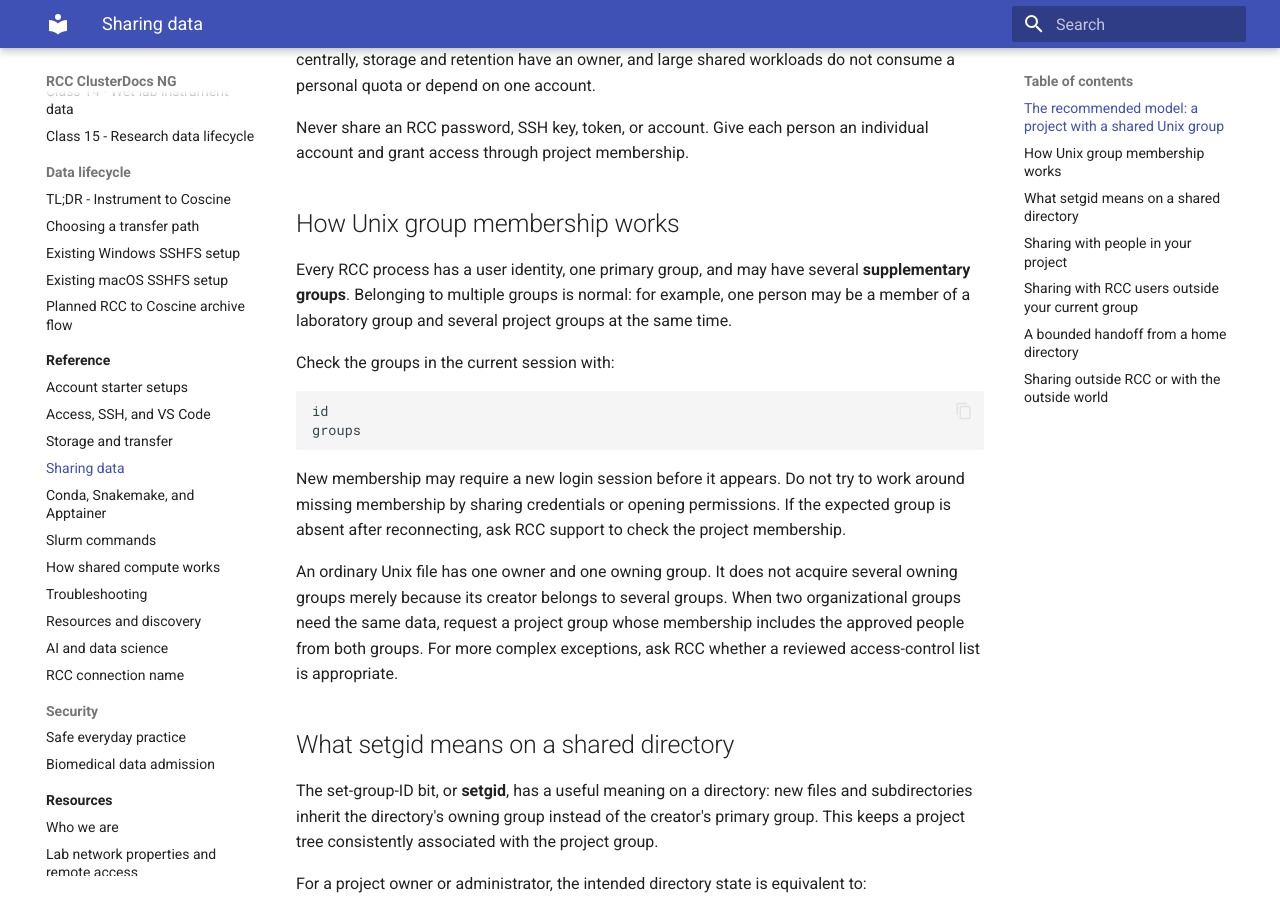
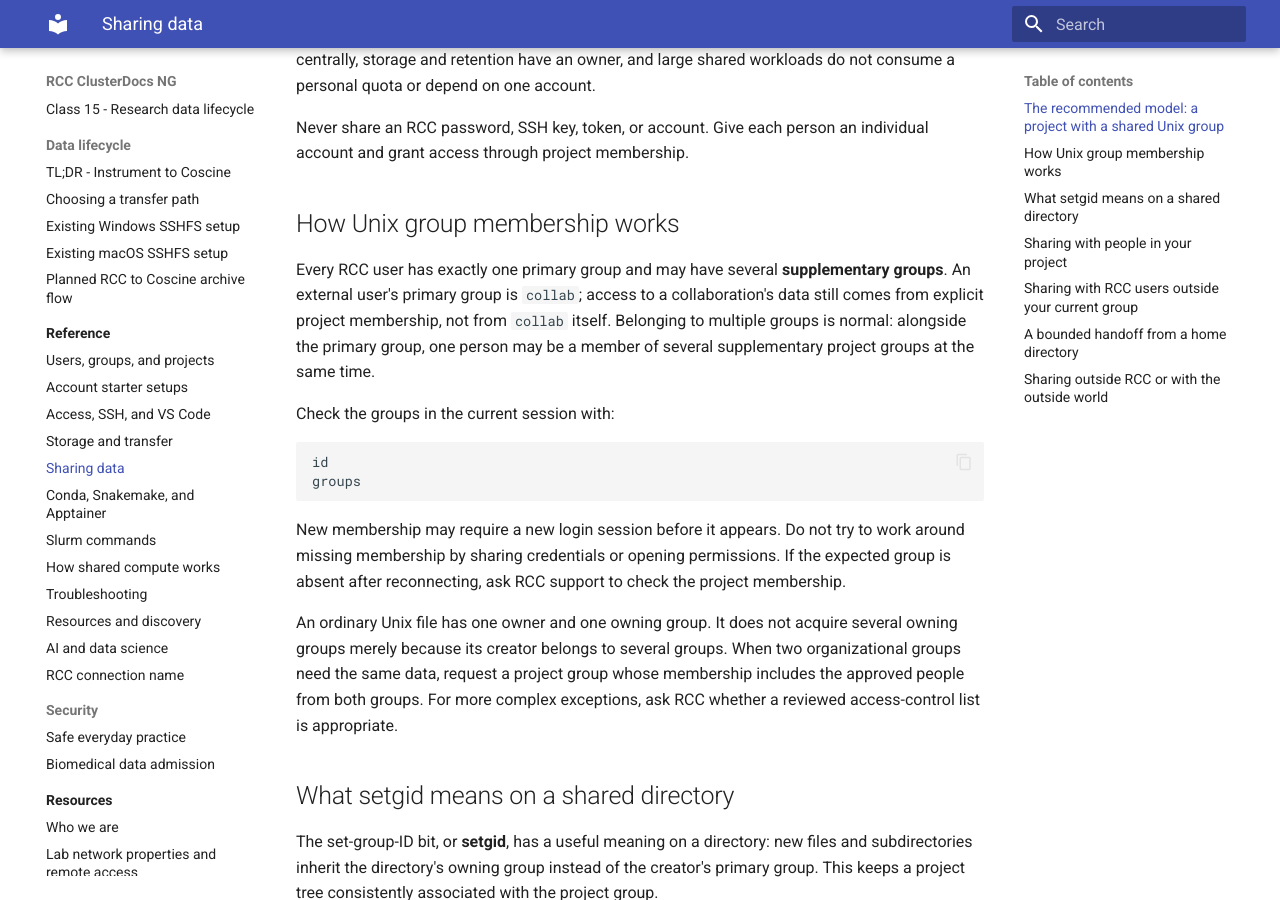
Before and after one commit to IKIM-Essen/ClusterDocs, an MkDocs documentation site: the page built from docs/reference/data-sharing.md, in a window 1280 px wide and 900 px high, scrolled down 884 px. Built offline with MkDocs 1.6.1 and Material for MkDocs 9.7.7, drawn with Linux system fonts in a browser that asks for light colours.

Commit message:
Document primary groups and cross-group projects

```diff
--- a/docs/reference/data-sharing.md
+++ b/docs/reference/data-sharing.md
@@ -36,10 +36,12 @@ individual account and grant access through project membership.
 
 ## How Unix group membership works
 
-Every RCC process has a user identity, one primary group, and may have several
-**supplementary groups**. Belonging to multiple groups is normal: for example,
-one person may be a member of a laboratory group and several project groups at
-the same time.
+Every RCC user has exactly one primary group and may have several
+**supplementary groups**. An external user's primary group is `collab`; access
+to a collaboration's data still comes from explicit project membership, not
+from `collab` itself. Belonging to multiple groups is normal: alongside the
+primary group, one person may be a member of several supplementary project
+groups at the same time.
 
 Check the groups in the current session with:
 
--- a/mkdocs.yml
+++ b/mkdocs.yml
@@ -40,6 +40,7 @@ nav:
       - Planned RCC to Coscine archive flow: data/rcc-project-to-coscine.md
   - Reference:
       - Reference overview: reference/index.md
+      - Users, groups, and projects: reference/users-groups-projects.md
       - Account starter setups: reference/account-starter-setups.md
       - Access, SSH, and VS Code: reference/access-ssh-vscode.md
       - Storage and transfer: reference/storage-transfer.md
```
Also changed, not shown: docs/reference/access-ssh-vscode.md (+7 -0 lines), docs/reference/index.md (+1 -0 lines), docs/reference/storage-transfer.md (+5 -2 lines), docs/reference/users-groups-projects.md (added, +49 -0 lines), 3 other files.
